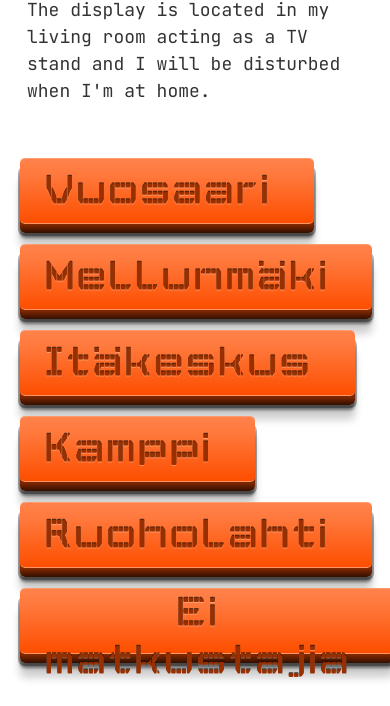
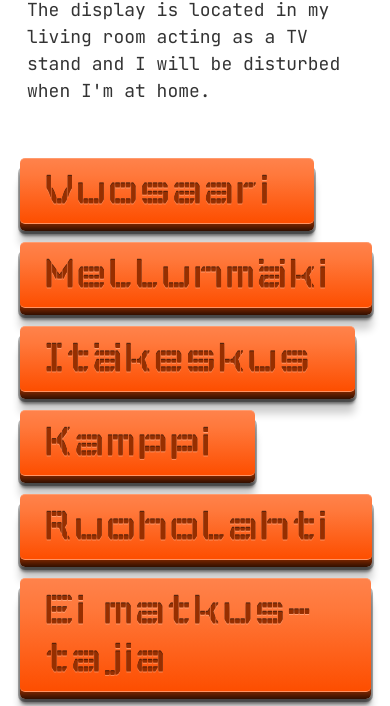
Before and after one commit to sagge/sagge.github.io, a Gatsby site: page /metrosound in a window 390 px wide. Shown: the part 177-883 px from the top of the page. Built offline with nearby package versions, Linux system fonts and the light colour scheme; Gatsby itself is replaced by a stand-in of ours.

Commit message:
make buttons work on mobile

```diff
--- a/src/pages/metrosound.js
+++ b/src/pages/metrosound.js
@@ -91,7 +91,7 @@ const MetroSoundPage = () => {
           <MetroButton buttonText="Itäkeskus" buttonValue="IK" />
           <MetroButton buttonText="Kamppi" buttonValue="KP" />
           <MetroButton buttonText="Ruoholahti" buttonValue="RL" />
-          <MetroButton buttonText="Ei matkustajia" buttonValue="S1" />
+          <MetroButton buttonText="Ei matkus&shy;tajia" buttonValue="S1" />
           {error && (
             <div style={{ width: "100%" }}>
               <p style={{ color: "red", margin: 0, fontSize: "16px" }}>
--- a/src/pages/metrosound.scss
+++ b/src/pages/metrosound.scss
@@ -1,4 +1,3 @@
-$height: 66;
 $depth: 8;
 $color: #fd4e00;
 $text-color: darken($color, 20%);
@@ -19,7 +18,8 @@ $timing-function: ease-out;
   cursor: pointer;
   margin-left: 6px;
   margin-right: 6px;
-  margin-bottom: 20px;
+  margin-bottom: 18px;
+  text-align: start;
   text-shadow: 0px 1px 0px rgba(255,255,255,.3), 0px -1px 0px rgba(0,0,0,.7);
   box-sizing: border-box;
   font-size: 32px;
@@ -28,8 +28,7 @@ $timing-function: ease-out;
   &:visited {
     color: $text-color;
   }
-  height: $height + px;
-  padding: 0 44px 0 24px;
+  padding: 8px 44px 8px 24px;
   display: inline-block;
   width: auto;
   background: linear-gradient(
@@ -84,7 +83,7 @@ $timing-function: ease-out;
   z-index: -1;
   top: ($depth) + px;
   border-radius: 5px;
-  height: ($height) + px;
+  height: 100%;
   background: linear-gradient(
     to top,
     saturate(darken($color, 40%), 15%) 0%,
```
